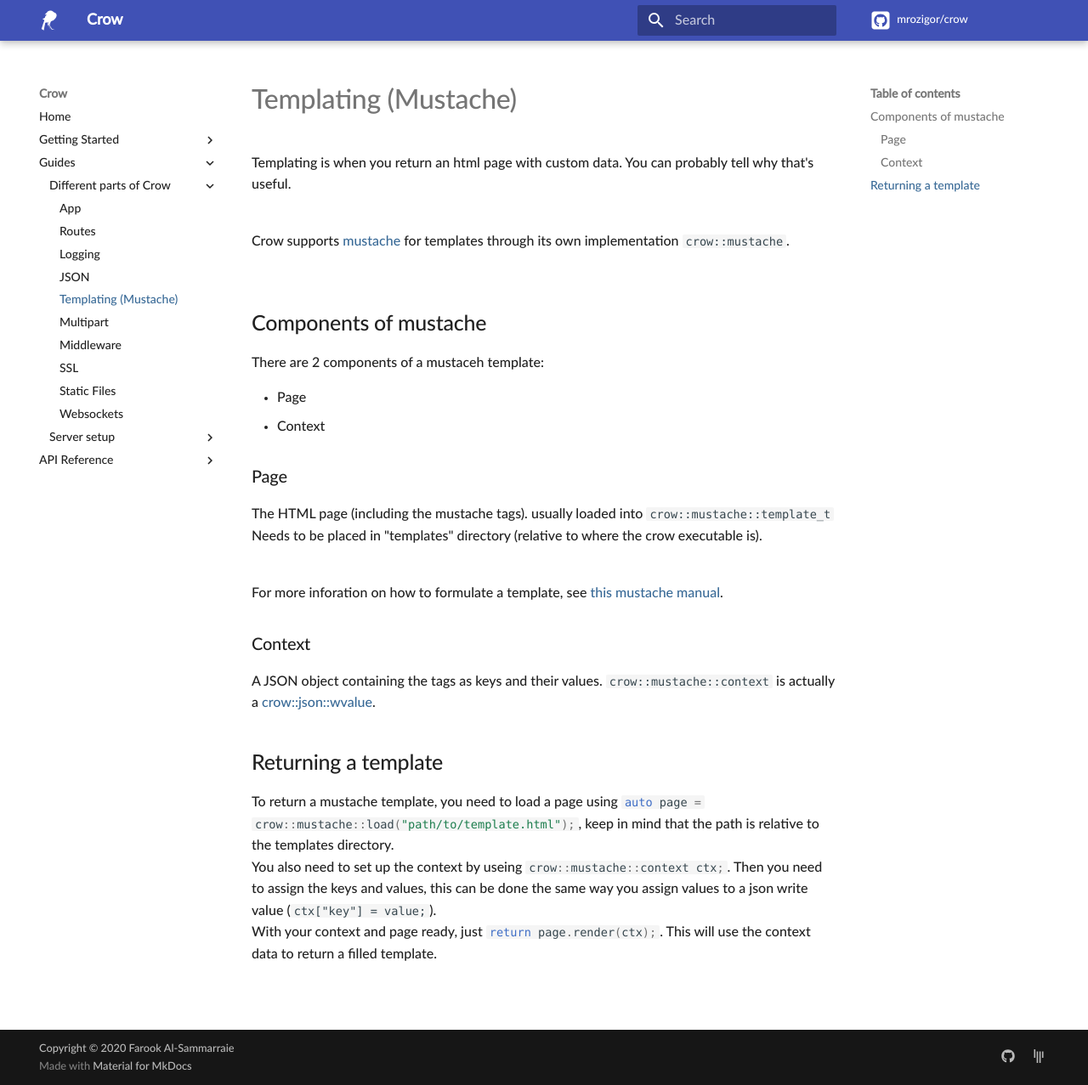
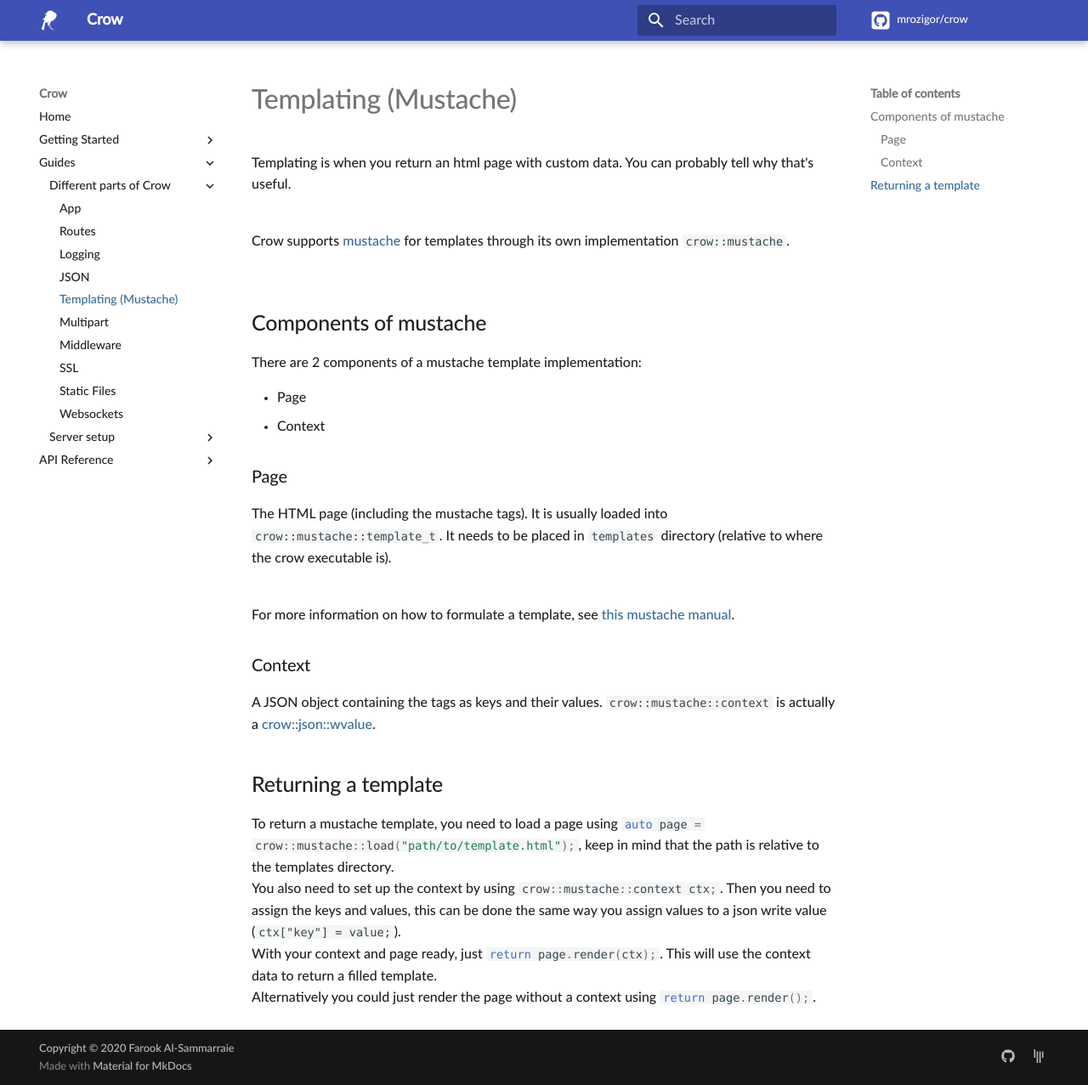
Before and after one commit to ipkn/crow, an MkDocs documentation site: the page built from docs/guides/templating.md, in a window 1280 px wide and 1277 px high. Shown: the whole window at 85% size. Built offline with MkDocs 1.6.1 and Material for MkDocs 9.7.7, drawn with Linux system fonts in a browser that asks for light colours; comment, search, counter and statistics services are not loaded.

Commit message:
fixed typos and added missing parts

```diff
--- a/docs/guides/templating.md
+++ b/docs/guides/templating.md
@@ -4,20 +4,21 @@
 
 ##Components of mustache
 
-There are 2 components of a mustaceh template:
+There are 2 components of a mustache template implementation:
 
 - Page
 - Context
 
 ###Page
-The HTML page (including the mustache tags). usually loaded into `crow::mustache::template_t` Needs to be placed in "templates" directory (relative to where the crow executable is).<br><br>
+The HTML page (including the mustache tags). It is usually loaded into `crow::mustache::template_t`. It needs to be placed in `templates` directory (relative to where the crow executable is).<br><br>
 
-For more inforation on how to formulate a template, see [this mustache manual](http://mustache.github.io/mustache.5.html).
+For more information on how to formulate a template, see [this mustache manual](http://mustache.github.io/mustache.5.html).
 
 ###Context
 A JSON object containing the tags as keys and their values. `crow::mustache::context` is actually a [crow::json::wvalue](/guides/json#wvalue).
 
 ##Returning a template
 To return a mustache template, you need to load a page using `#!cpp auto page = crow::mustache::load("path/to/template.html");`, keep in mind that the path is relative to the templates directory.<br>
-You also need to set up the context by useing `#!cpp crow::mustache::context ctx;`. Then you need to assign the keys and values, this can be done the same way you assign values to a json write value (`ctx["key"] = value;`).<br>
-With your context and page ready, just `#!cpp return page.render(ctx);`. This will use the context data to return a filled template.
+You also need to set up the context by using `#!cpp crow::mustache::context ctx;`. Then you need to assign the keys and values, this can be done the same way you assign values to a json write value (`ctx["key"] = value;`).<br>
+With your context and page ready, just `#!cpp return page.render(ctx);`. This will use the context data to return a filled template.<br>
+Alternatively you could just render the page without a context using `#!cpp return page.render();`.
```
Also changed, not shown: docs/getting_started/setup.md (+2 -3 lines), docs/getting_started/your_first_application.md (+1 -2 lines), docs/guides/json.md (+1 -1 lines), docs/guides/routes.md (+1 -2 lines), docs/guides/static.md (+1 -1 lines).
